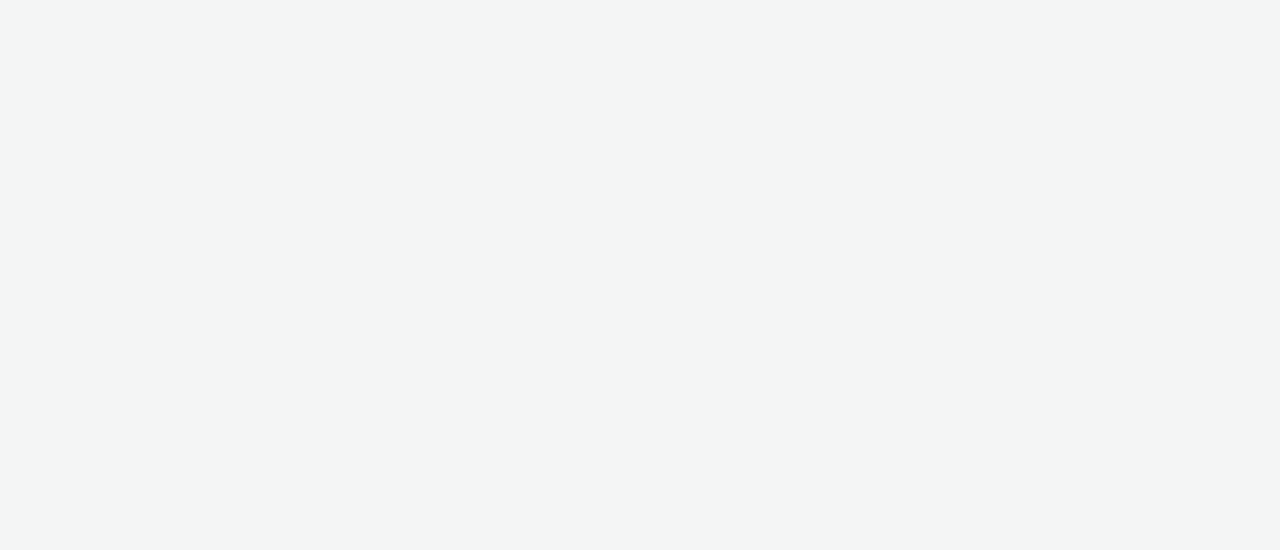
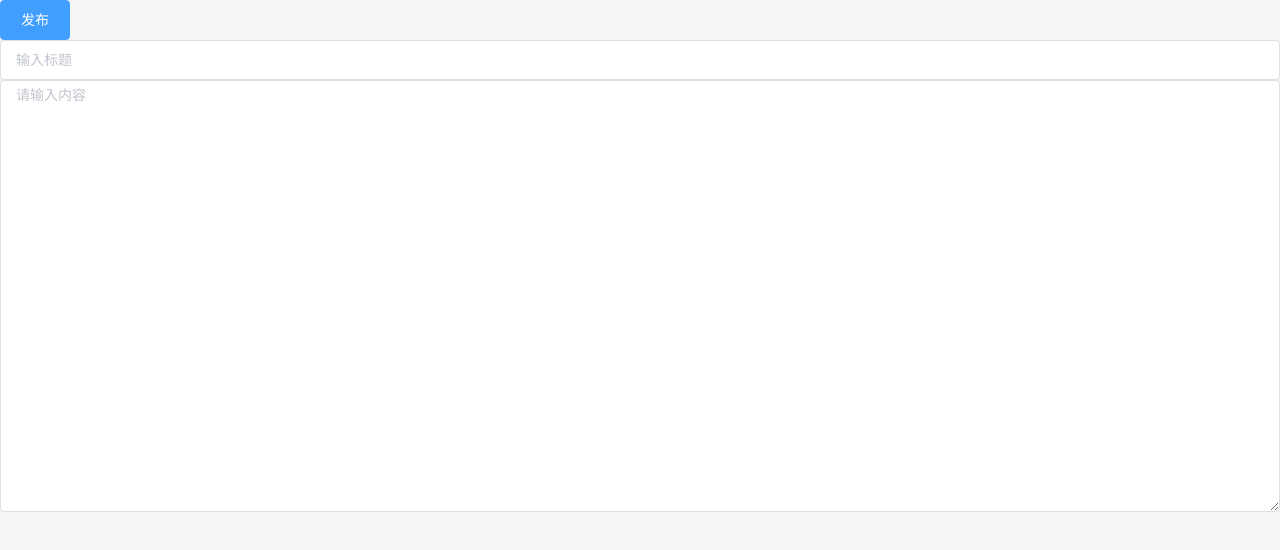
Before and after one commit to jq-yc/forum-pc, a Vue app: page /publish in a window 1280 px wide. Shown: the top 550 px of the page. Built offline with nearby package versions, Linux system fonts and the light colour scheme.

Commit message:
feat: ✨ 发表文章功能

```diff
--- /dev/null
+++ b/src/api/article.js
@@ -0,0 +1,9 @@
+import $http from "./http";
+
+export function publishArticle(data) {
+  return $http({
+    url: "/api/post",
+    method: "post",
+    data,
+  });
+}
--- a/src/api/http.js
+++ b/src/api/http.js
@@ -1,7 +1,7 @@
 const axios = require("axios");
 import { Message } from "element-ui";
 const instance = axios.create({
-  baseURL: "",
+  baseURL: "http://localhost:3366",
   timeout: 5000,
 });
 
--- a/src/components/public-header.vue
+++ b/src/components/public-header.vue
@@ -31,8 +31,12 @@
           <svg class="icon icon-profile" aria-hidden="true">
             <use xlink:href="#icon-icon-test"></use>
           </svg>
-          <router-link to="./login">登入</router-link>
-          <router-link to="">注册</router-link>
+          <div v-if="nickname">{{ nickname }}</div>
+          <div v-else>
+            <router-link to="./login">登入</router-link>
+            <router-link to="">注册</router-link>
+          </div>
+
           <a href=""
             ><svg class="icon" aria-hidden="true">
               <use xlink:href="#icon-QQ"></use></svg
@@ -62,14 +66,25 @@
           ><svg class="icon" aria-hidden="true">
             <use xlink:href="#icon-sousuo"></use></svg
         ></span>
-        <el-button type="primary">发表新帖</el-button>
+        <el-button type="primary" @click="publish()">发表新帖</el-button>
       </div>
     </div>
   </div>
 </template>
 
 <script>
-export default {};
+export default {
+  methods: {
+    publish() {
+      this.$router.push("/publish");
+    },
+  },
+  computed: {
+    nickname() {
+      return this.$store.state.userInfo?.nickname;
+    },
+  },
+};
 </script>
 
 <style scoped>
--- a/src/router/index.js
+++ b/src/router/index.js
@@ -15,6 +15,11 @@ const routes = [
     name: "login",
     component: () => import("@/views/login/login.vue"),
   },
+  {
+    path: "/publish",
+    name: "publish",
+    component: () => import("@/views/publishArticle/publishArticle.vue"),
+  },
 ];
 
 const router = new VueRouter({
--- a/src/store/index.js
+++ b/src/store/index.js
@@ -5,12 +5,15 @@ Vue.use(Vuex);
 
 export default new Vuex.Store({
   state: {
-    userInfo: {},
+    userInfo: localStorage.getItem("userInfo")
+      ? JSON.parse(localStorage.getItem("userInfo"))
+      : {},
   },
   getters: {},
   mutations: {
     SET_USERINFO: (state, user) => {
       state.userInfo = user;
+      localStorage.setItem("userInfo", JSON.stringify(state.userInfo));
     },
   },
   actions: {},
--- /dev/null
+++ b/src/views/publishArticle/publishArticle.vue
@@ -0,0 +1,56 @@
+<template>
+  <div>
+    <!-- 头部 -->
+    <div class="">
+      <el-button type="primary" @click="post()">发布</el-button>
+    </div>
+    <!-- 文本区域 -->
+    <div class="">
+      <el-input type="text" placeholder="输入标题" v-model="title"></el-input>
+      <el-input
+        type="textarea"
+        :rows="20"
+        placeholder="请输入内容"
+        v-model="textarea"
+      >
+      </el-input>
+    </div>
+  </div>
+</template>
+
+<script>
+import { publishArticle } from "@/api/article.js";
+export default {
+  data() {
+    return {
+      textarea: "",
+      title: "",
+    };
+  },
+  methods: {
+    post() {
+      const _data = {
+        title: this.title,
+        author: this.author,
+        content: this.textarea,
+        cover_url: "",
+        type: 0,
+      };
+      publishArticle(_data).then((response) => {
+        const { data } = response;
+        if (data.data) {
+          this.$message.success("发表成功，跳转至首页");
+          this.$router.push("/");
+        }
+      });
+    },
+  },
+  computed: {
+    author() {
+      return this.$store.state.userInfo?.nickname;
+    },
+  },
+};
+</script>
+
+<style></style>
--- a/vue.config.js
+++ b/vue.config.js
@@ -2,12 +2,12 @@ const { defineConfig } = require("@vue/cli-service");
 module.exports = defineConfig({
   transpileDependencies: true,
   devServer: {
-    proxy: {
-      "/api": {
-        target: "http://localhost:3366",
-        ws: true,
-        changeOrigin: false,
-      },
-    },
+    // proxy: {
+    //   "/api": {
+    //     target: "http://localhost:3366",
+    //     ws: true,
+    //     changeOrigin: false,
+    //   },
+    // },
   },
 });
```
